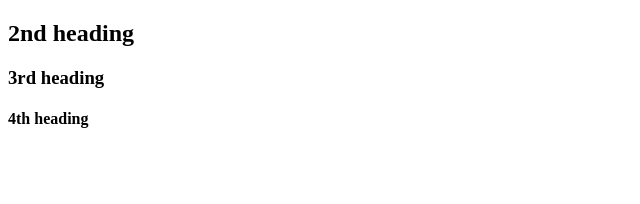
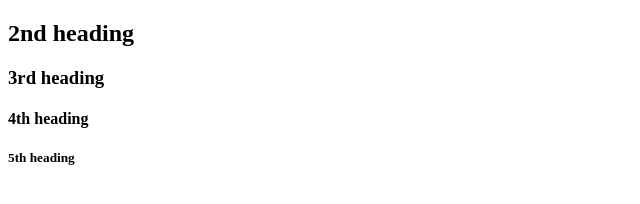
Before and after one commit to nisafaha/repo-test, a plain HTML site: page new.html in a window 1280 px wide. Shown: the full height of the page, 0-640 px from the left. Drawn offline with Linux system fonts and the light colour scheme.

Commit message:
5th edited one

```diff
--- a/new.html
+++ b/new.html
@@ -10,5 +10,6 @@
     <h2>2nd heading</h2>
     <h3>3rd heading</h3>
     <h4>4th heading</h4>
+    <h5>5th heading</h5>
 </body>
 </html>
```
